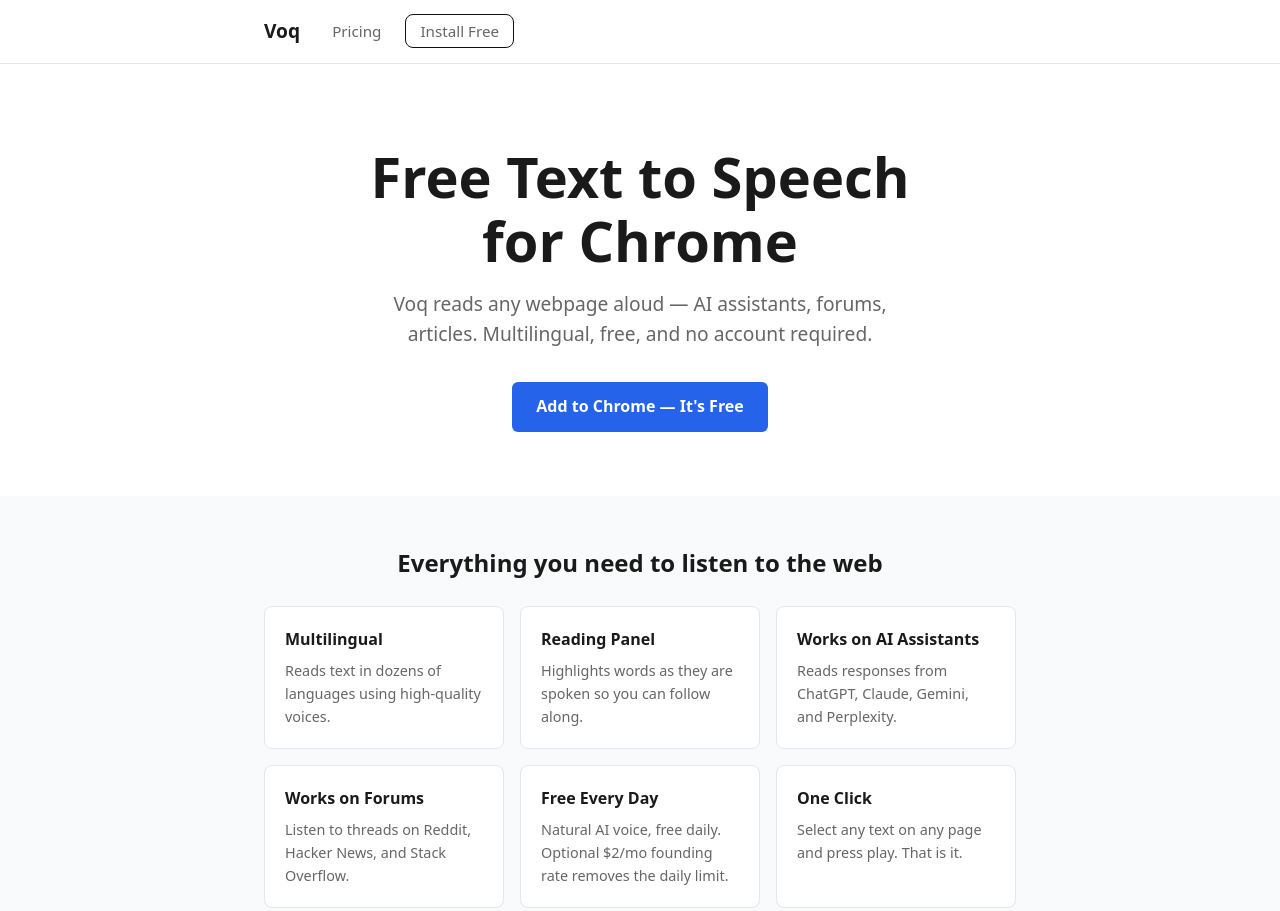
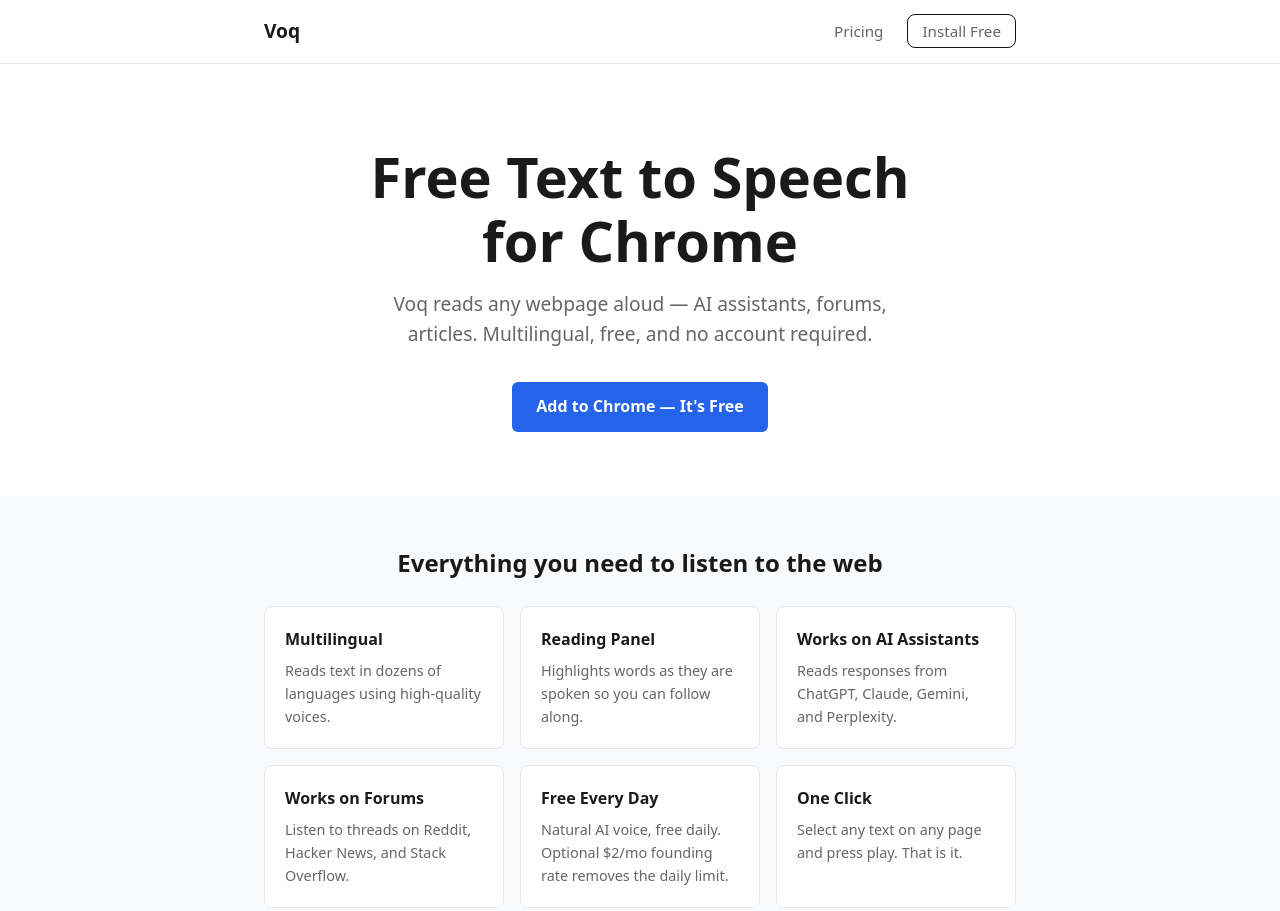
Before and after one commit to jujuj-io/voq-site, an Astro site: page / in a window 1280 px wide. Shown: the top 911 px of the page. Built offline with nearby package versions, Linux system fonts and the light colour scheme; Astro itself is replaced by a stand-in of ours.

Commit message:
Add files via upload

```diff
--- a/src/layouts/Base.astro
+++ b/src/layouts/Base.astro
@@ -151,6 +151,9 @@
 </html>
 
 <style>
+  nav .container {
+    justify-content: space-between;
+  }
   .install-btn {
     border: 1px solid #111;
     border-radius: 8px;
```
